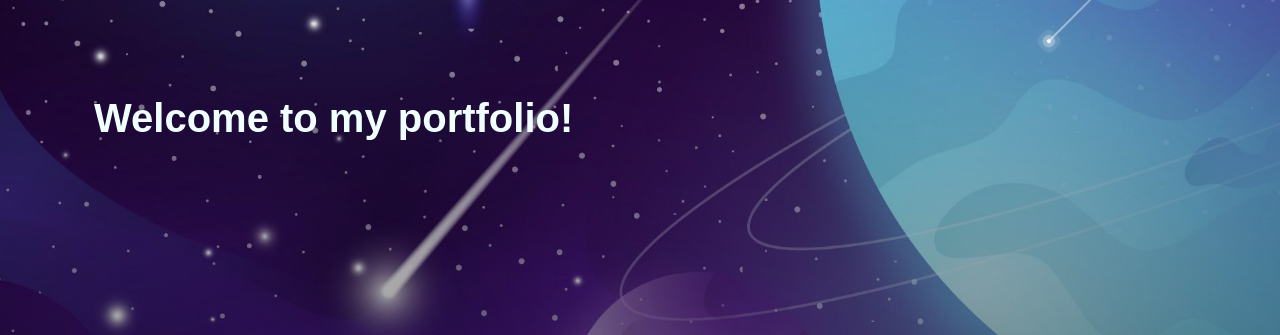
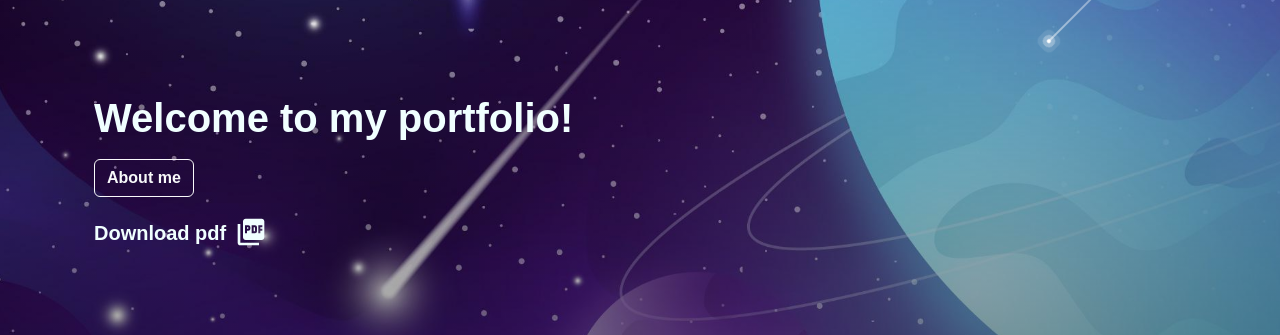
Before and after one commit to ilonanmaa/ilonanmaa.github.io, a React (Create React App) app: page / in a window 1280 px wide. Shown: the part 190-525 px from the top of the page. Built offline with nearby package versions, Linux system fonts and the light colour scheme; the HTML template or start-up script is replaced by a standard one.

Commit message:
Added banner animations

```diff
--- a/src/App.js
+++ b/src/App.js
@@ -9,20 +9,14 @@ import Skills from "./components/Skills";
 import Projects from "./components/Projects";
 import Footer from "./components/Footer";
 import "bootstrap/dist/css/bootstrap.min.css";
-import i18n from "./i18n/config";
+import ShootingStars from "./components/ShootingStars";
 
 const App = () => {
   return (
     <div className="app">
       <NavBar />
       <section className="banner-education-section">
-        <section id="shooting-stars">
-          <span></span>
-          <span></span>
-          <span></span>
-          <span></span>
-          <span></span>
-        </section>
+        <ShootingStars />
         <Banner />
         <Education />
       </section>
--- a/src/components/Banner.jsx
+++ b/src/components/Banner.jsx
@@ -1,18 +1,35 @@
-import { Col, Container, Row } from "react-bootstrap";
+import { Button, Col, Container, Nav, Row } from "react-bootstrap";
 import { useTranslation } from "react-i18next";
+import { MdPictureAsPdf } from "react-icons/md";
 
 const Banner = () => {
   const { t } = useTranslation();
   return (
     <section id="home">
-      <Container>
+      <Container className="">
         <Row>
-          <Col className="p-4">
-            <h1 id="welcome" className="fw-bolder d-inline">
-              {t("welcome")}
-            </h1>
+          <Col className="p-4 lh-lg">
+            <div className="mb-3">
+              <h1 id="welcome" className="fw-bolder block d-inline">
+                {t("welcome")}
+              </h1>
+            </div>
+            <div>
+              <Button className="fw-bold" variant="outline-light">
+                About me
+              </Button>
+            </div>
+            <div>
+              <Nav.Link
+                href="https://github.com/ilonanmaa"
+                target="_blank"
+                rel="noopener noreferrer"
+                className="fs-2 fw-bold"
+              >
+                <span className="fs-5">Download pdf</span> <MdPictureAsPdf />
+              </Nav.Link>
+            </div>
           </Col>
-          <Col></Col>
         </Row>
       </Container>
     </section>
--- /dev/null
+++ b/src/components/ShootingStars.jsx
@@ -0,0 +1,14 @@
+const ShootingStars = () => {
+  return (
+    <section id="shooting-stars">
+      <span></span>
+      <span></span>
+      <span></span>
+      <span></span>
+      <span></span>
+      <span></span>
+    </section>
+  );
+};
+
+export default ShootingStars;
```
